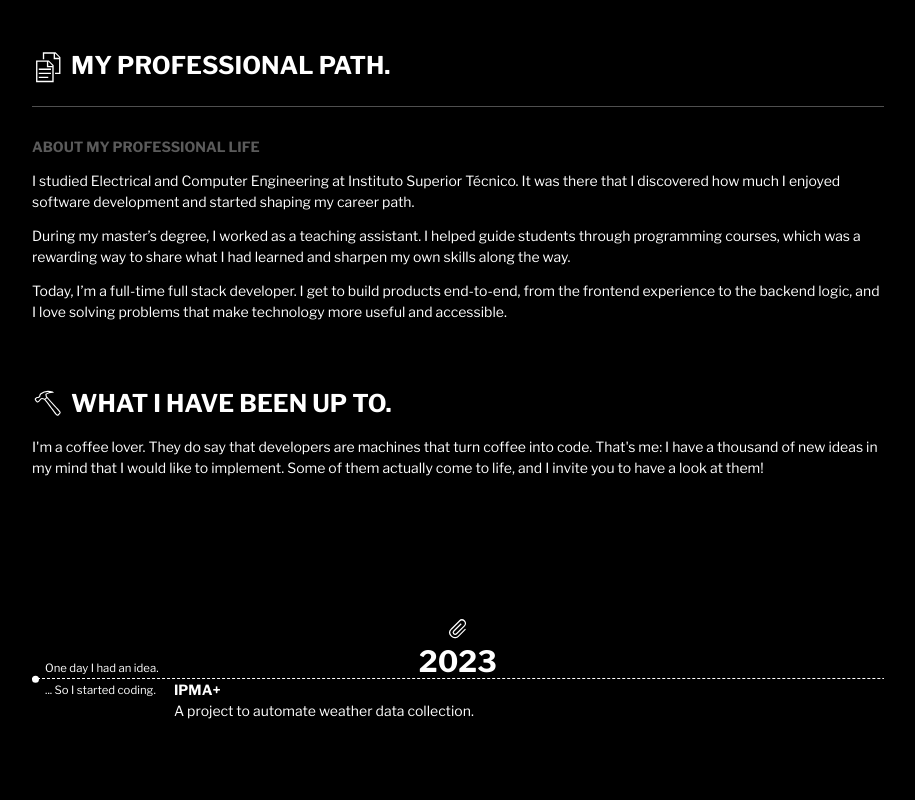
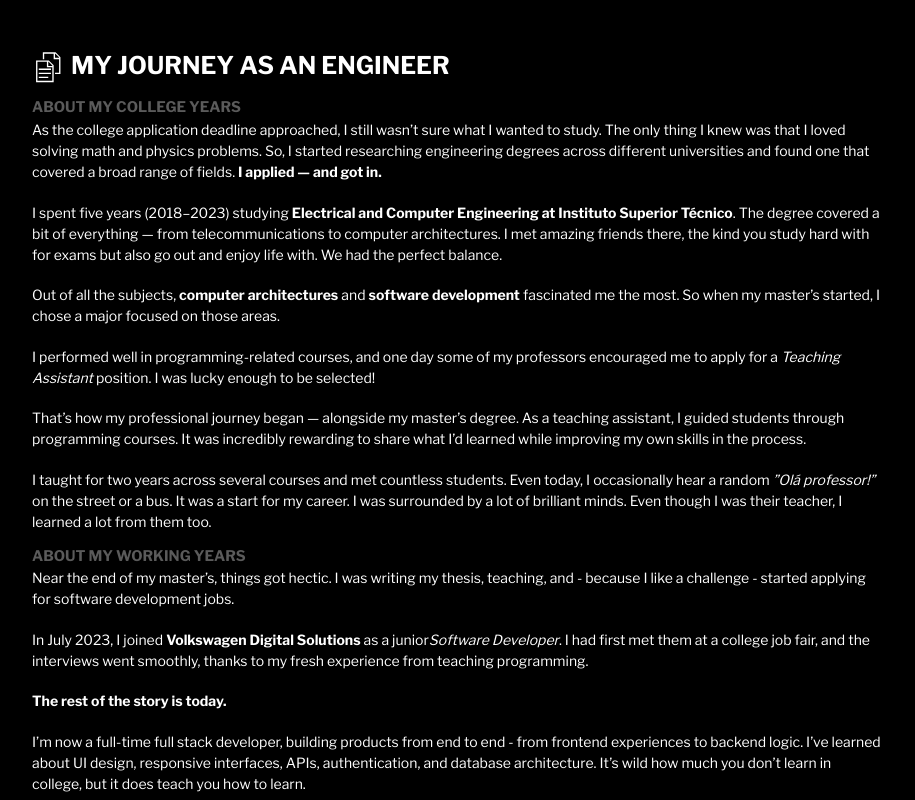
Before and after one commit to xavier-batista-fernandes/have-you-met-xavier, a Next.js app: page / in a window 1280 px wide. Shown: the part 1160-1960 px from the top of the page, without its empty margins (364-1279 px from the left). Built offline with nearby package versions, Linux system fonts and the light colour scheme.

Commit message:
⛵️ rewrite the career section

```diff
--- a/app/layout.tsx
+++ b/app/layout.tsx
@@ -29,7 +29,7 @@ export default function Layout({
       <body className="bg-black p-10 text-white">
         <header className="flex flex-col gap-10 overflow-auto lg:flex-row">
           <div className="text-center lg:text-left">
-            <h1 className="p-0 text-2xl font-light uppercase">
+            <h1 className="p-0 text-2xl font-bold uppercase">
               Xavier Fernandes
             </h1>
             <p className="text-4xl font-bold text-[#ABABAB]">
--- a/components/sections/about.tsx
+++ b/components/sections/about.tsx
@@ -63,8 +63,8 @@ export default function About() {
             <p>
               Having a computer at home helped a lot. I spent countless hours
               exploring the digital world - playing video games with online
-              strangers, chatting with them - which really helped me get a hang
-              of English.
+              strangers and chatting with them - which really helped me get a
+              hang of English.
             </p>
           </div>
         </div>
--- a/components/sections/work.tsx
+++ b/components/sections/work.tsx
@@ -8,32 +8,92 @@ export default function Work() {
           <div className="flex h-10 gap-2">
             <FilesIcon className="h-full fill-white" />
             <h1 className="text-2xl font-bold lg:text-3xl">
-              MY PROFESSIONAL PATH.
+              MY JOURNEY AS AN ENGINEER
             </h1>
           </div>
+        </div>
 
-          <p className="mt-3 leading-relaxed font-light">
-            <span className="font-bold"></span>{' '}
+        <div>
+          <h2 className="text-lg font-bold text-[#5b5b5b]">
+            ABOUT MY COLLEGE YEARS
+          </h2>
+          <div className="flex flex-col gap-6">
+            <p>
+              As the college application deadline approached, I still wasn’t
+              sure what I wanted to study. The only thing I knew was that I
+              loved solving math and physics problems. So, I started researching
+              engineering degrees across different universities and found one
+              that covered a broad range of fields.{' '}
+              <strong>I applied — and got in.</strong>
+            </p>
+            <p>
+              I spent five years (2018–2023) studying{' '}
+              <strong>
+                Electrical and Computer Engineering at Instituto Superior
+                Técnico
+              </strong>
+              . The degree covered a bit of everything — from telecommunications
+              to computer architectures. I met amazing friends there, the kind
+              you study hard with for exams but also go out and enjoy life with.
+              We had the perfect balance.
+            </p>
+            <p>
+              Out of all the subjects, <strong>computer architectures</strong>{' '}
+              and <strong>software development</strong> fascinated me the most.
+              So when my master’s started, I chose a major focused on those
+              areas.
+            </p>
+            <p>
+              I performed well in programming-related courses, and one day some
+              of my professors encouraged me to apply for a{' '}
+              <em>Teaching Assistant</em> position. I was lucky enough to be
+              selected!
+            </p>
+            <p>
+              That’s how my professional journey began — alongside my master’s
+              degree. As a teaching assistant, I guided students through
+              programming courses. It was incredibly rewarding to share what I’d
+              learned while improving my own skills in the process.
+            </p>
+            <p>
+              I taught for two years across several courses and met countless
+              students. Even today, I occasionally hear a random{' '}
+              <em>”Olá professor!”</em> on the street or a bus. It was a start
+              for my career. I was surrounded by a lot of brilliant minds. Even
+              though I was their teacher, I learned a lot from them too.
             </p>
           </div>
+        </div>
 
-        <hr className="mb-5 border-[#4f4f4f]" />
-        <h2 className="font-bold text-[#5b5b5b]">ABOUT MY PROFESSIONAL LIFE</h2>
+        <div>
+          <h2 className="text-lg font-bold text-[#5b5b5b]">
+            ABOUT MY WORKING YEARS
+          </h2>
+          <div className="flex flex-col gap-6">
             <p>
-          I studied Electrical and Computer Engineering at Instituto Superior
-          Técnico. It was there that I discovered how much I enjoyed software
-          development and started shaping my career path.
+              Near the end of my master’s, things got hectic. I was writing my
+              thesis, teaching, and - because I like a challenge - started
+              applying for software development jobs.
             </p>
             <p>
-          During my master’s degree, I worked as a teaching assistant. I helped
-          guide students through programming courses, which was a rewarding way
-          to share what I had learned and sharpen my own skills along the way.
+              In July 2023, I joined{' '}
+              <strong>Volkswagen Digital Solutions</strong> as a junior
+              <em>Software Developer</em>. I had first met them at a college job
+              fair, and the interviews went smoothly, thanks to my fresh
+              experience from teaching programming.
             </p>
             <p>
-          Today, I’m a full-time full stack developer. I get to build products
-          end-to-end, from the frontend experience to the backend logic, and I
-          love solving problems that make technology more useful and accessible.
+              <strong>The rest of the story is today.</strong>
             </p>
+            <p>
+              I’m now a full-time full stack developer, building products from
+              end to end - from frontend experiences to backend logic. I’ve
+              learned about UI design, responsive interfaces, APIs,
+              authentication, and database architecture. It’s wild how much you
+              don’t learn in college, but it does teach you how to learn.
+            </p>
+          </div>
+        </div>
       </div>
     </div>
   )
```
Lines whose indentation alone changed are shown as unchanged.
